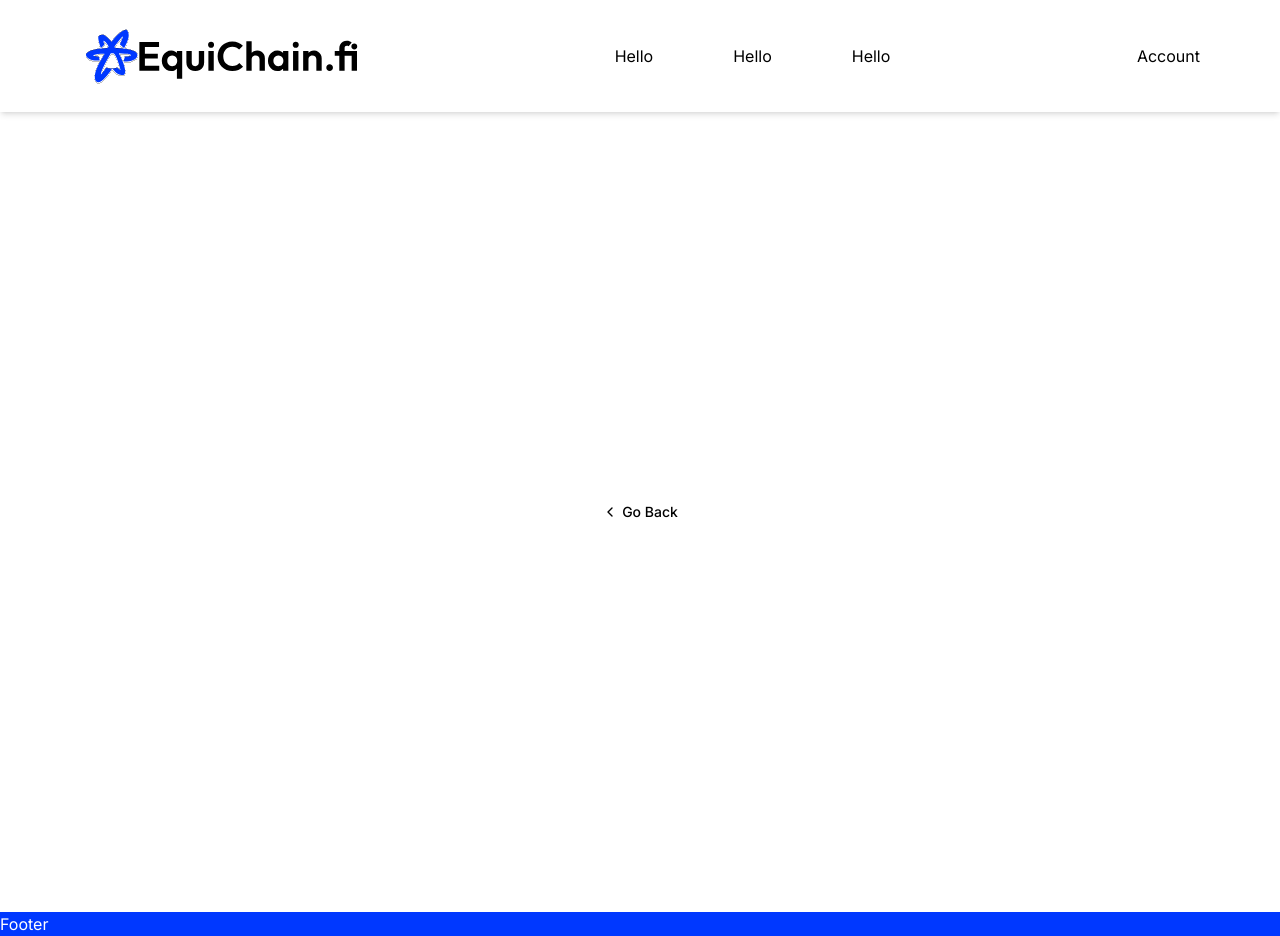
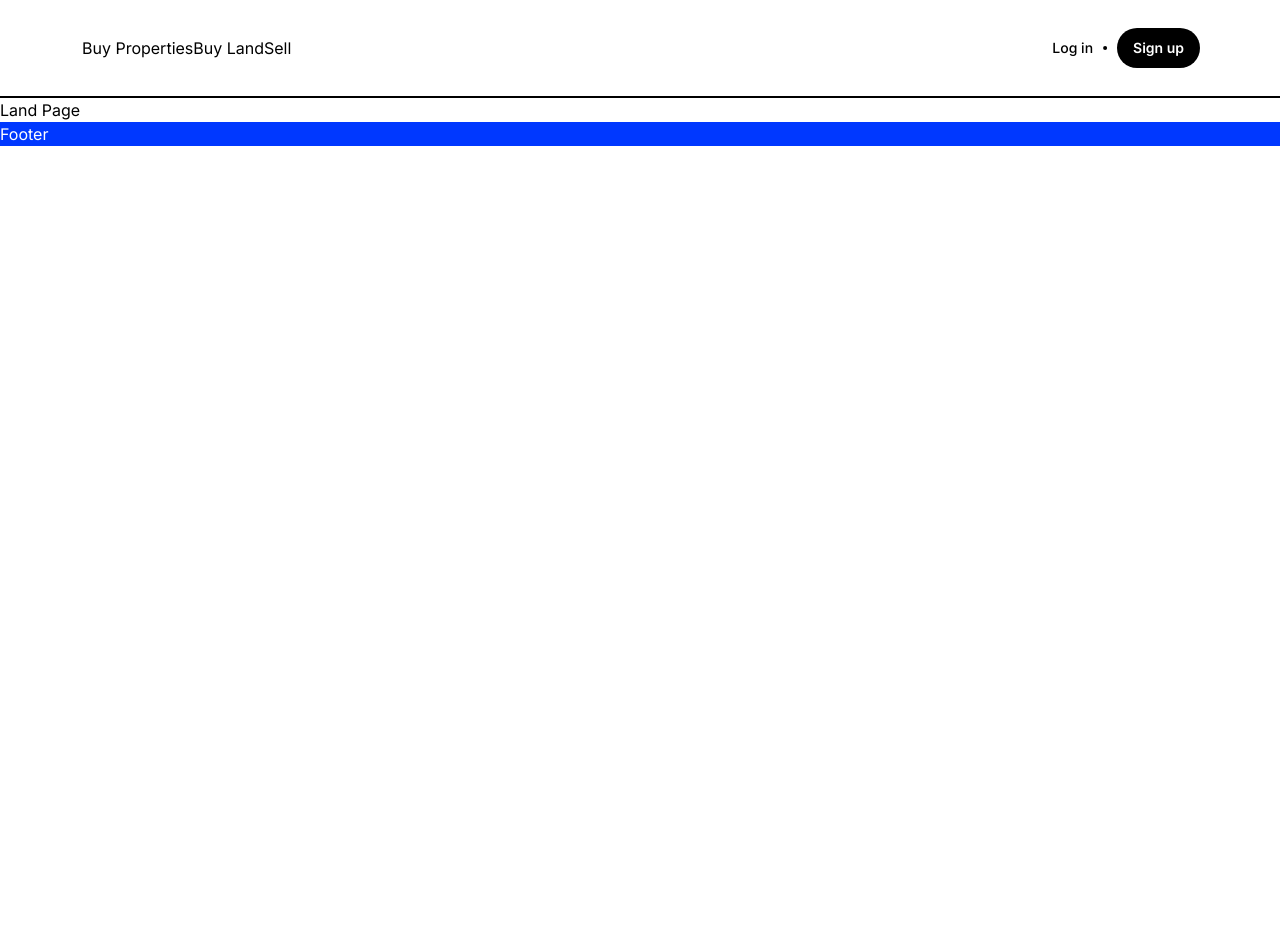
Before and after one commit to equichainfi/equichain-webapp, a Next.js app: page /lands in a window 1280 px wide. Before the commit this address had no page. After the commit the page ends 800 px from the top, so only its background shows below. Built offline with nearby package versions, Linux system fonts and the light colour scheme.

Commit message:
EQC-43 header UI fix + additional routes

```diff
--- /dev/null
+++ b/src/app/(land)/lands/page.tsx
@@ -0,0 +1,3 @@
+export default function Page() {
+    return <div>Land Page</div>;
+}
--- /dev/null
+++ b/src/app/(transactions)/sell/page.tsx
@@ -0,0 +1,3 @@
+export default function Page() {
+    return <div>Sell</div>;
+}
--- a/src/components/constants/Header.tsx
+++ b/src/components/constants/Header.tsx
@@ -1,86 +1,50 @@
 "use client";
 
-import { HomeIcon, LandPlot, Menu, Moon, User2 } from "lucide-react";
+import { Dot, HomeIcon, LandPlot } from "lucide-react";
 import Image from "next/image";
-import { useRouter } from "next/navigation";
-import {
-    Button,
-    Sheet,
-    SheetContent,
-    SheetDescription,
-    SheetHeader,
-    SheetTitle,
-    SheetTrigger,
-} from "..";
+import Link from "next/link";
+import { Button } from "..";
 import { FullWhite } from "../../../public";
 
 export default function Header() {
-    const router = useRouter();
-
-    const buttons = [
-        { value: "Go to homepage", icon: <HomeIcon /> },
-        { value: "Buy Land", icon: <LandPlot /> },
-        { value: "Sell Land", icon: <LandPlot /> },
-        { value: "My Profile", icon: <User2 /> },
+    const navOptions = [
+        { value: "Buy Properties", icon: <HomeIcon />, link: "/homes" },
+        { value: "Buy Land", icon: <LandPlot />, link: "/lands" },
+        { value: "Sell", icon: <LandPlot />, link: "/sell" },
     ];
 
     return (
-        <div className="container-flex header">
+        <div className="container-flex border-b-2 border-primary items-center justify-between bg-white w-screen">
+            <option className="flex items-center">
                 {/* Need logo resolution fix */}
+                <Link href="/">
                     <Image
                         src={FullWhite}
                         className="cursor-pointer w-56 sm:w-72"
-                onClick={() => router.push("/")}
                         alt="logo"
                         width={1}
                     />
+                </Link>
 
-            <Sheet>
-                <SheetTrigger className="flex md:hidden">
-                    <Menu
-                        size={30}
-                        className="hover:text-primary transition ease-in-out"
-                    />
-                </SheetTrigger>
-                <SheetContent
-                    className="w-screen h-screen bg-white"
-                    side={"top"}
+                {navOptions.map((btn, index) => (
+                    <Link href={btn.link} key={index}>
+                        <Button
+                            className="text-black hover:opacity-60 duration-300 transition ease-in-out"
+                            variant={"default"}
                         >
-                    <SheetHeader>
-                        <SheetTitle>
-                            <Image
-                                src={FullWhite}
-                                className="cursor-pointer"
-                                onClick={() => router.push("/")}
-                                alt="logo"
-                                width={220}
-                            />
-                        </SheetTitle>
-                    </SheetHeader>
-                    <SheetDescription className="grid grid-cols-2 gap-x-2 gap-y-1 sm:grid-cols-2 place-content-start pt-5">
-                        {/* todo: fix global classnames */}
-                        {buttons.map((btn, index) => (
-                            <Button
-                                key={index}
-                                onClick={() => router.push("/")}
-                                className="button-nav rounded-xl justify-start"
-                            >
-                                {btn.icon} <p>{btn.value}</p>
+                            {btn.value}
                         </Button>
+                    </Link>
                 ))}
-                    </SheetDescription>
-                    <Button className="absolute bottom-4 right-4">
-                        <Moon />
+            </option>
+
+            <section className="flex items-center justify-between">
+                <Button className="xl:p-0 pr-3 hidden md:flex">Log in</Button>
+                <Dot className="hidden xl:flex" />
+                <Button className="bg-black rounded-full text-white font-semibold">
+                    Sign up
                 </Button>
-                </SheetContent>
-            </Sheet>
-
-            <section className="hidden md:flex items-center justify-between gap-x-16 lg:gap-x-20">
-                <p>Hello</p>
-                <p>Hello</p>
-                <p>Hello</p>
             </section>
-            <h1 className="hidden md:flex">Account</h1>
         </div>
     );
 }
```
Also changed, not shown: src/app/dashboard/page.tsx (renamed from src/app/(user)/u/[username]/dashboard/page.tsx). Lines whose indentation alone changed are shown as unchanged.
